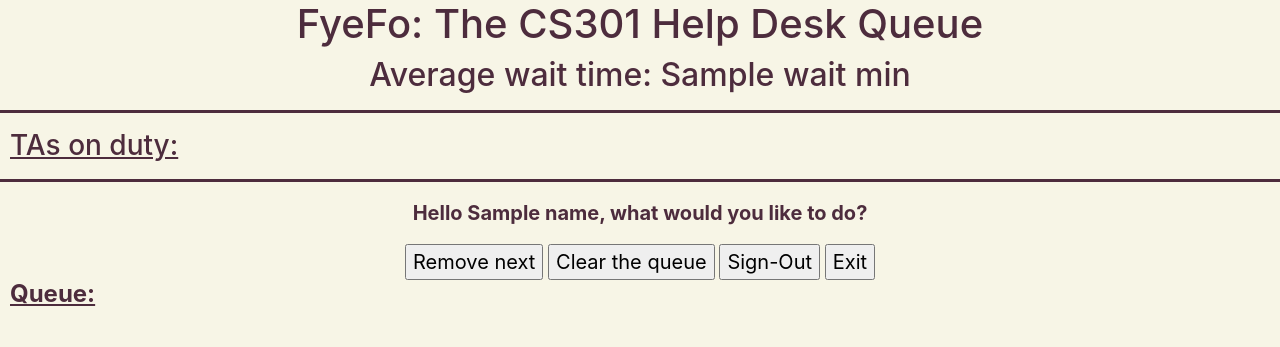
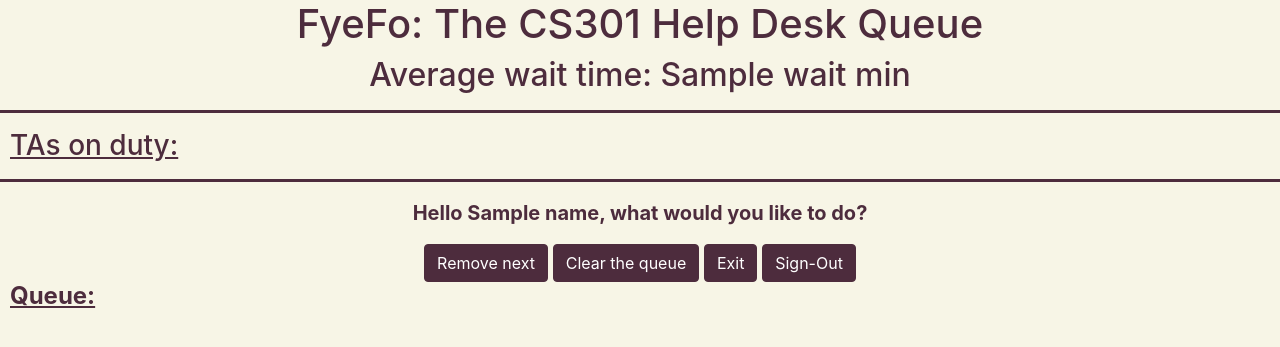
Before and after one commit to jj10306/FyeFO, a Flask app: template piQ/templates/ta.html in a window 1280 px wide. Shown: the top 347 px of the page. Run offline with Flask 2, Linux system fonts and the light colour scheme; the template is opened without the code that fills it: most values are stand-ins (such as "Sample title", 1, 10 or a date in 2020); data that the repository does not hold is empty; parts of the project's set-up code (start-up, migrations or seed data) failed here and were passed over; some libraries are stand-ins or nearby versions.

Commit message:
button styling to match colors

```diff
--- a/piQ/static/stylesheet.css
+++ b/piQ/static/stylesheet.css
@@ -54,6 +54,15 @@ body {
 .ta-name {
   font-size: 19px;
 }
+.btn-primary,
+.btn-primary:hover,
+.btn-primary:active,
+.btn-primary:visited,
+.btn-primary:focus {
+
+    background-color: #4D2C3D;
+    border-color: #4D2C3D;
+}
 img {
   margin-left:30px;
 }
--- a/piQ/templates/ta.html
+++ b/piQ/templates/ta.html
@@ -21,10 +21,11 @@
     <div id = "ta-form">
         <form id="ta-myForm" action= "/" method="POST">
           <p> Hello {{name}}, what would you like to do? </p>
-          <input type="submit" id="remove" name="remove" value="Remove next">
-          <input type="submit" name="clear" value="Clear the queue" onclick="clearConfirm(event)">
-          <input type="submit" id="signout" name="signout" value="Sign-Out" onclick="signOutConfirm(event)">
-          <input type="submit" id="exit" name="exit" value="Exit">
+          <input type="submit" class="btn btn-primary" id="remove" name="remove" value="Remove next">
+          <input type="submit" class="btn btn-primary" name="clear" value="Clear the queue" onclick="clearConfirm(event)">
+          <input type="submit" class="btn btn-primary" id="exit" name="exit" value="Exit">
+          <input type="submit" class="btn btn-primary" id="signout" name="signout" value="Sign-Out" onclick="signOutConfirm(event)">
+
         </form>
     </div>
 
```
